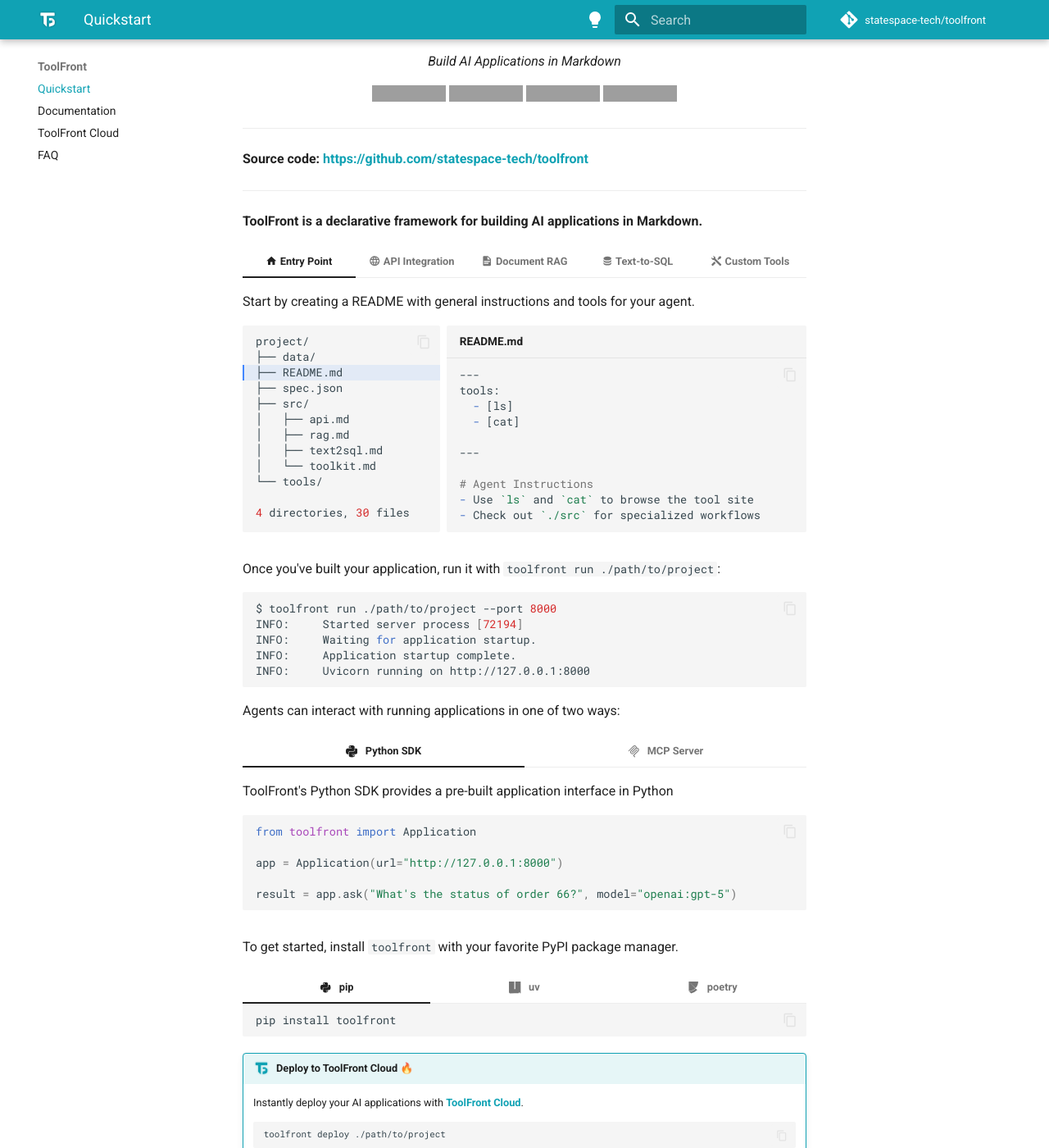
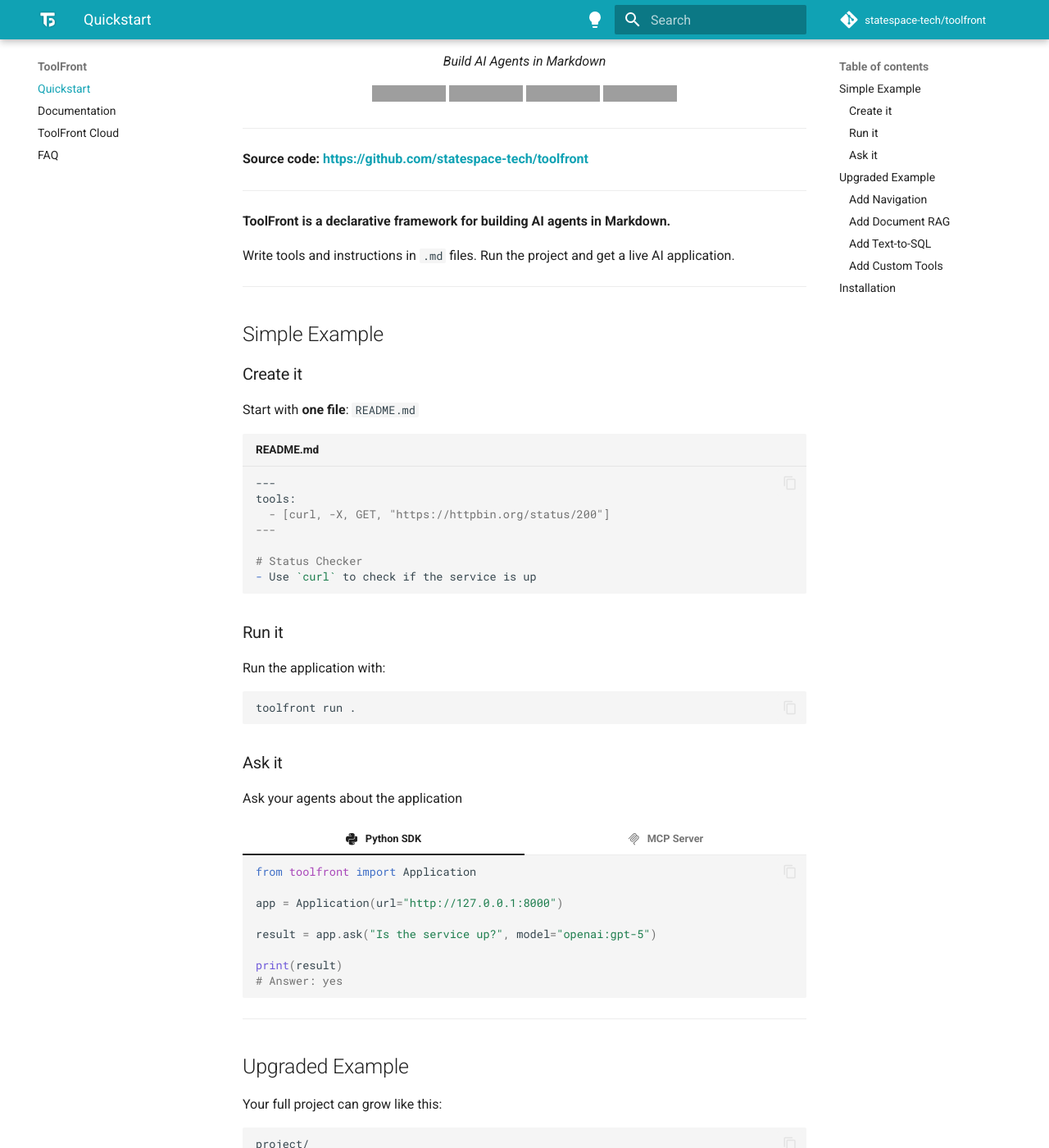
Before and after one commit to statespace-ai/toolfront, an MkDocs documentation site: the page built from docs/index.md, in a window 1280 px wide and 1400 px high, scrolled down 341 px. Shown: the whole window at 82% size. Built offline with MkDocs 1.6.1 and Material for MkDocs 9.7.7, drawn with Linux system fonts in a browser that asks for light colours; comment, search, counter and statistics services are not loaded; some of the changed text lies outside the part shown; grey boxes are pictures that could not be loaded.

Commit message:
quickstart: improve flow

````diff
--- a/docs/index.md
+++ b/docs/index.md
@@ -11,7 +11,7 @@
     <h1 style="font-weight: 800;"><b>ToolFront</b></h1>
 </div>
 <p align="center">
-    <em>Build AI Applications in Markdown</em>
+    <em>Build AI Agents in Markdown</em>
 </em>
 </p>
 <p align="center">
@@ -35,221 +35,55 @@
 
 ---
 
-<b> ToolFront is a declarative framework for building AI applications in Markdown.</b>
+**ToolFront is a declarative framework for building AI agents in Markdown.**
 
-=== ":material-home: Entry Point"
+Write tools and instructions in `.md` files. Run the project and get a live AI application.
 
-    Start by creating a README with general instructions and tools for your agent.
+---
 
-    <div class="grid cards" markdown>
+## Simple Example
 
-    ```bash hl_lines="3"
-    project/
-    ├── data/
-    ├── README.md
-    ├── spec.json
-    ├── src/
-    │   ├── api.md
-    │   ├── rag.md
-    │   ├── text2sql.md
-    │   └── toolkit.md
-    └── tools/
+### Create it
 
-    4 directories, 30 files
-    ```
-
-    ```markdown title="README.md"
-    ---
-    tools:
-      - [ls]
-      - [cat]
-
-    ---
-
-    # Agent Instructions
-    - Use `ls` and `cat` to browse the tool site
-    - Check out `./src` for specialized workflows
-    ```
-
-    </div>
-
-=== ":material-web: API Integration"
-
-    Connect agents to external APIs and web services using HTTP tools like `curl`.
-
-    <div class="grid cards" markdown>
-
-    ```bash hl_lines="6"
-    project/
-    ├── data/
-    ├── README.md
-    ├── spec.json
-    ├── src/
-    │   ├── api.md
-    │   ├── rag.md
-    │   ├── text2sql.md
-    │   └── toolkit.md
-    └── tools/
-
-    4 directories, 30 files
-    ```
+  Start with **one file**: `README.md`
 
 
-    ```markdown title="api.md"
-    ---
-    tools:
-      - [curl, -X, GET, "https://api.com/{endpoint}"]
+  ```markdown title="README.md"
+  ---
+  tools:
+    - [curl, -X, GET, "https://httpbin.org/status/200"]
+  ---
 
-    ---
+  # Status Checker
+  - Use `curl` to check if the service is up
+  ```
 
-    # Web API
-    - Call external APIs to fetch real-time data.
-    - Pass `{endpoint}` to make GET requests
-    - Check `/data/spec.json` for available endpoints
-    ```
+### Run it
 
-    </div>
-
-=== ":material-file-document: Document RAG"
-
-    Teach your agent how to search and interpret documents with tools like `grep`.
-
-    <div class="grid cards" markdown>
-
-    ```bash hl_lines="7"
-    project/
-    ├── data/
-    ├── README.md
-    ├── spec.json
-    ├── src/
-    │   ├── api.md
-    │   ├── rag.md
-    │   ├── text2sql.md
-    │   └── toolkit.md
-    └── tools/
-
-    4 directories, 30 files
-    ```
-
-
-    ```markdown title="rag.md"
-
-    ---
-    tools
-      - [grep]
-
-    ---
-
-    # Document RAG
-    - Use `grep` to search through `/data/catalog/`
-    - Cross-reference information across documents
-    - Look for product IDs, SKUs, or feature details
-    ```
-
-    </div>
-
-
-=== ":material-database: Text-to-SQL"
-
-    Connect agents to databases using CLI tools like `psql` for text-to-SQL workflows.
-
-    <div class="grid cards" markdown>
-
-    ```bash hl_lines="8"
-    project/
-    ├── data/
-    ├── README.md
-    ├── spec.json
-    ├── src/
-    │   ├── api.md
-    │   ├── rag.md
-    │   ├── text2sql.md
-    │   └── toolkit.md
-    └── tools/
-
-    4 directories, 30 files
-    ```
-
-    ```markdown title="text2sql.md"
-    ---
-    tools:
-      - [psql, -U, $USER, -d, $DATABASE, -c, {query}]
-
-    ---
-
-    # Text-to-SQL
-    - Query the PostgreSQL DB for product details
-    - Pass a `{query}` to the `psql` tool
-    - Available tables: `products` and `categories`
-    ```
-
-    </div>
-
-
-=== ":material-tools: Custom Tools"
-
-    Build custom tools using scripts in any programming language.
-
-    <div class="grid cards" markdown>
-
-    ```bash hl_lines="9"
-    project/
-    ├── data/
-    ├── README.md
-    ├── spec.json
-    ├── src/
-    │   ├── api.md
-    │   ├── rag.md
-    │   ├── text2sql.md
-    │   └── toolkit.md
-    └── tools/
-
-    4 directories, 30 files
-    ```
-
-
-    ```markdown title="toolkit.md"
-    ---
-    tools:
-      - [python, tools/status.py, {id}]
-      - [cargo, script, tools/check_delays.rs]
-
-    ---
-
-    # Toolkit
-    - Run `status.py` with `{id}` to check statuses
-    - Use `check_delays.rs` to scan for delayed orders
-    ```
-
-    </div>
-
-Once you've built your application, run it with `toolfront run ./path/to/project`:
+Run the application with:
 
 ```bash
-$ toolfront run ./path/to/project --port 8000
-INFO:     Started server process [72194]
-INFO:     Waiting for application startup.
-INFO:     Application startup complete.
-INFO:     Uvicorn running on http://127.0.0.1:8000
+toolfront run .
 ```
 
-Agents can interact with running applications in one of two ways:
+### Ask it
+
+Ask your agents about the application
 
 === ":simple-python:{ .middle } &nbsp; Python SDK"
-
-    ToolFront's Python SDK provides a pre-built application interface in Python
 
     ```python
     from toolfront import Application
 
     app = Application(url="http://127.0.0.1:8000")
 
-    result = app.ask("What's the status of order 66?", model="openai:gpt-5")
+    result = app.ask("Is the service up?", model="openai:gpt-5")
+
+    print(result)
+    # Answer: yes
     ```
 
 === ":simple-modelcontextprotocol:{ .middle } &nbsp; MCP Server"
-
-    ToolFront's MCP Server lets you connect your own agents to running applications.
 
     ```json
     {
@@ -262,7 +96,90 @@
     }
     ```
 
-To get started, install `toolfront` with your favorite PyPI package manager.
+---
+
+## Upgraded Example
+
+Your full project can grow like this:
+
+```bash
+project/
+├── README.md
+├── src/
+│   ├── api.md
+│   ├── rag.md
+│   ├── text2sql.md
+│   └── toolkit.md
+├── data/
+└── tools/
+```
+
+### Add Navigation
+
+  Update `README.md` with tools to explore the project
+
+  ```markdown title="README.md" hl_lines="4-5 11"
+  ---
+  tools:
+    - [curl, -X, GET, "https://httpbin.org/status/200"]
+    - [ls]
+    - [cat]
+
+  ---
+
+  # Status Checker
+  - Use `curl` to check if the service is up
+  - Use `ls` and `cat` to browse other files
+  ```
+
+### Add Document RAG
+
+  Give your agent tools to search documents
+
+  ```markdown title="src/rag.md"
+  ---
+  tools:
+    - [grep]
+  ---
+
+  # Search Docs
+  - Use `grep` to search files in `/data/`
+  ```
+
+### Add Text-to-SQL
+
+  Connect your databases for SQL workflows
+
+
+  ```markdown title="src/text2sql.md"
+  ---
+  tools:
+    - [psql, -U, $USER, -d, $DATABASE, -c, {query}]
+  ---
+
+  # Database Access
+  - Call the `psql` tool to query the PostgreSQL database
+  ```
+
+### Add Custom Tools
+
+  Build custom tools in any programming language.
+
+  ```markdown title="src/toolkit.md"
+  ---
+  tools:
+    - [python, tools/status.py, --delayed]
+  ---
+
+  # Custom Tools
+  - Run `status.py` to check delayed orders
+  ```
+
+---
+
+## Installation
+
+Install `toolfront` with your favorite PyPI package manager.
 
 === ":fontawesome-brands-python:{ .middle } &nbsp; pip"
 
````
Also changed, not shown: README.md (+106 -112 lines).
